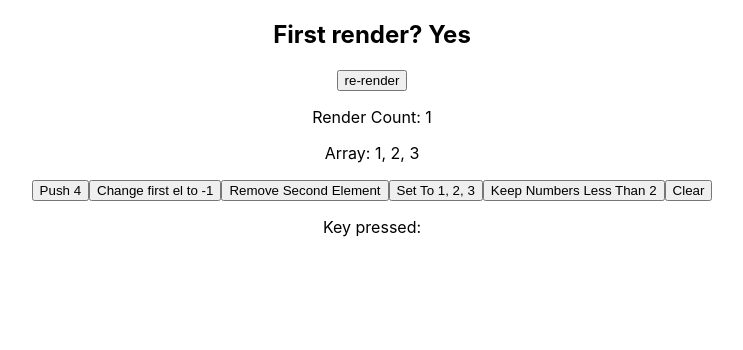
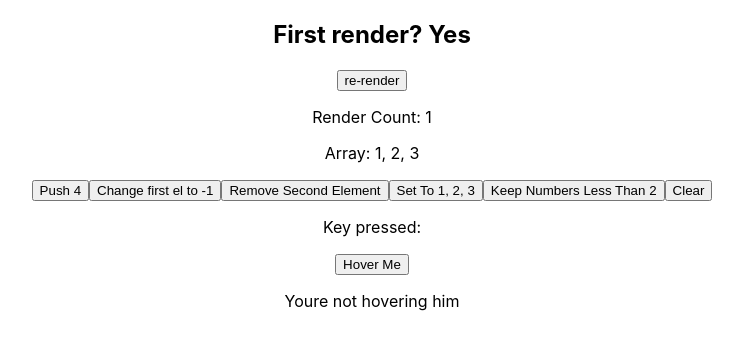
Before and after one commit to Konrad-Jalowy/reactcustomhooks, a React (Create React App) app: page / in a window 1280 px wide. Shown: the top 350 px of the page, without its empty margins (268-1011 px from the left). Built offline with nearby package versions, Linux system fonts and the light colour scheme.

Commit message:
usehover example

```diff
--- a/src/App.js
+++ b/src/App.js
@@ -8,6 +8,7 @@ import { HookUseOnceExample } from './components/HookUseOnceExample';
 import HookUseFirstRenderExample from './components/HookUseFirstRenderExample';
 import HookUseArrayExample from './components/HookUseArrayExample';
 import HookUseEventListenerExample from './components/HookUseEventListenerExample';
+import { HookUseHoverExample } from './components/HookUseHoverExample';
 import './App.css';
 //uncomment false to see hook in action
 function App() {
@@ -23,6 +24,7 @@ function App() {
       {true && <HookUseFirstRenderExample/>}
       {true && <HookUseArrayExample/>}
       {true && <HookUseEventListenerExample/>}
+      {true && <HookUseHoverExample/>}
     </div>
   );
 }
--- a/src/components/HookUseHoverExample.js
+++ b/src/components/HookUseHoverExample.js
@@ -2,7 +2,16 @@ import { useRef } from "react";
 import { useHover } from "../hooks/useHover";
 
 function HookUseHoverExample(){
-    return "not implemented";
+
+    const btnRef = useRef(null);
+    const isHovered = useHover(btnRef);
+
+    return (
+        <>
+        <button ref={btnRef}>{isHovered ? 'Thanks' : 'Hover Me'}</button>
+        <p>{isHovered ? 'Youre hovering him' : 'Youre not hovering him'}</p>
+        </>
+    )
 }
 
 export {HookUseHoverExample};
```
